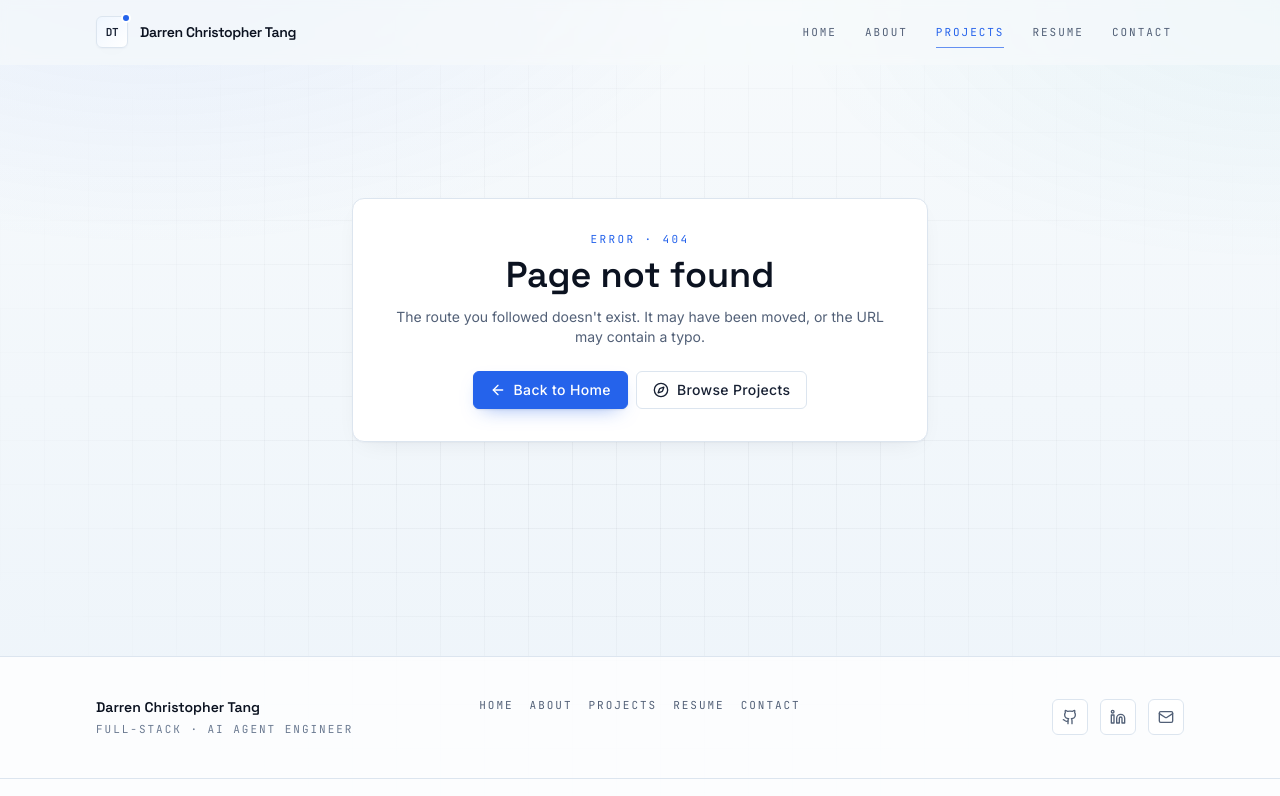
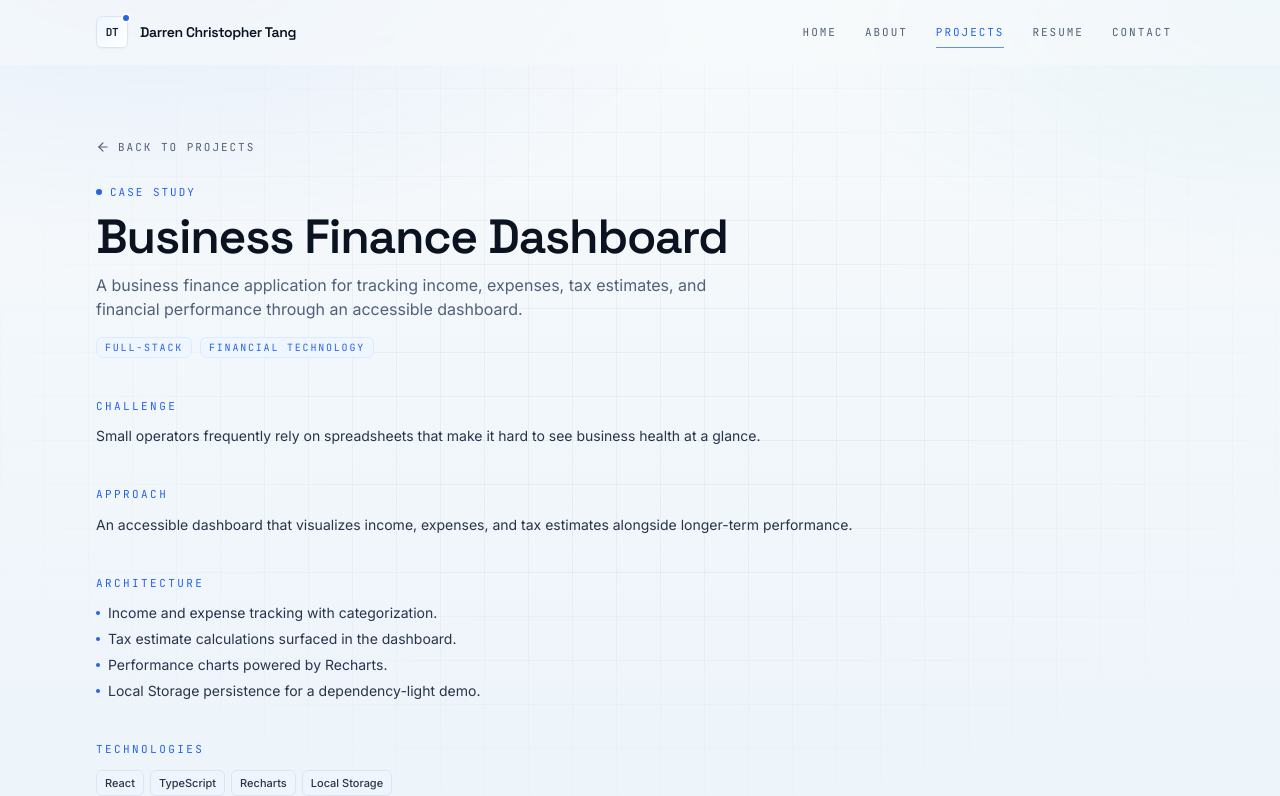
Before and after one commit to tangdarren/portfolio, a React (Vite) app: page /projects/business-finance-dashboard in a window 1280 px wide. Shown: the top 796 px of the page. Built offline with nearby package versions, Linux system fonts and the light colour scheme.

Commit message:
feat: add project case study routes

```diff
--- /dev/null
+++ b/src/pages/ProjectCaseStudyPage.tsx
@@ -0,0 +1,209 @@
+import type { ReactNode } from 'react';
+import { Link, useParams } from 'react-router-dom';
+import { ArrowLeft, ExternalLink, Github } from 'lucide-react';
+
+import PageTransition from '@/components/layout/PageTransition';
+import PageHeader from '@/components/layout/PageHeader';
+import SEO from '@/components/layout/SEO';
+import { getProjectById } from '@/data/projects';
+import NotFoundPage from '@/pages/NotFoundPage';
+
+export default function ProjectCaseStudyPage() {
+  const { projectId } = useParams<{ projectId: string }>();
+  const project = projectId ? getProjectById(projectId) : undefined;
+
+  if (!project) {
+    return <NotFoundPage />;
+  }
+
+  const caseStudy = project.caseStudy;
+  const screenshots = caseStudy?.screenshots ?? project.screenshots;
+
+  return (
+    <PageTransition>
+      <SEO
+        title={`${project.name} | Darren Christopher Tang`}
+        description={project.summary}
+        path={`/projects/${project.id}`}
+      />
+
+      <div className="container-page py-10 sm:py-14">
+        <Link
+          to="/projects"
+          className="inline-flex items-center gap-2 font-mono text-[11px] uppercase tracking-[0.18em] text-mist-300 transition-colors hover:text-accent-cyan"
+        >
+          <ArrowLeft className="h-3.5 w-3.5" />
+          Back to Projects
+        </Link>
+
+        <div className="mt-6">
+          <PageHeader
+            eyebrow="Case Study"
+            title={project.name}
+            description={project.description}
+          />
+        </div>
+
+        <div className="mt-4 flex flex-wrap gap-2">
+          {project.categories.map((category) => (
+            <span
+              key={category}
+              className="rounded-md border border-brand-100 bg-brand-50 px-2 py-0.5 font-mono text-[10px] uppercase tracking-[0.18em] text-accent-cyan"
+            >
+              {category}
+            </span>
+          ))}
+        </div>
+
+        {(project.githubUrl || project.liveUrl) && (
+          <div className="mt-6 flex flex-wrap gap-2">
+            {project.githubUrl && (
+              <a
+                href={project.githubUrl}
+                target="_blank"
+                rel="noreferrer noopener"
+                className="btn-secondary"
+              >
+                <Github className="h-4 w-4" />
+                Repository
+              </a>
+            )}
+            {project.liveUrl && (
+              <a
+                href={project.liveUrl}
+                target="_blank"
+                rel="noreferrer noopener"
+                className="btn-primary"
+              >
+                <ExternalLink className="h-4 w-4" />
+                Live Demo
+              </a>
+            )}
+          </div>
+        )}
+
+        {(caseStudy?.role ||
+          caseStudy?.timeline ||
+          caseStudy?.status) && (
+          <dl className="panel mt-10 grid gap-4 p-5 sm:grid-cols-3">
+            {caseStudy.role && (
+              <div>
+                <dt className="font-mono text-[11px] uppercase tracking-[0.22em] text-accent-cyan">
+                  Role
+                </dt>
+                <dd className="mt-2 text-sm text-mist-200">{caseStudy.role}</dd>
+              </div>
+            )}
+            {caseStudy.timeline && (
+              <div>
+                <dt className="font-mono text-[11px] uppercase tracking-[0.22em] text-accent-cyan">
+                  Timeline
+                </dt>
+                <dd className="mt-2 text-sm text-mist-200">
+                  {caseStudy.timeline}
+                </dd>
+              </div>
+            )}
+            {caseStudy.status && (
+              <div>
+                <dt className="font-mono text-[11px] uppercase tracking-[0.22em] text-accent-cyan">
+                  Status
+                </dt>
+                <dd className="mt-2 text-sm text-mist-200">{caseStudy.status}</dd>
+              </div>
+            )}
+          </dl>
+        )}
+
+        {caseStudy?.challenge && (
+          <CaseSection title="Challenge">{caseStudy.challenge}</CaseSection>
+        )}
+        {caseStudy?.approach && (
+          <CaseSection title="Approach">{caseStudy.approach}</CaseSection>
+        )}
+        {caseStudy?.outcome && (
+          <CaseSection title="Outcome">{caseStudy.outcome}</CaseSection>
+        )}
+
+        {caseStudy?.architecture && caseStudy.architecture.length > 0 && (
+          <CaseSection title="Architecture">
+            <ul className="space-y-1.5">
+              {caseStudy.architecture.map((step) => (
+                <li key={step} className="flex gap-2">
+                  <span
+                    aria-hidden
+                    className="mt-2 inline-block h-1 w-1 shrink-0 rounded-full bg-accent-cyan"
+                  />
+                  <span>{step}</span>
+                </li>
+              ))}
+            </ul>
+          </CaseSection>
+        )}
+
+        {caseStudy?.lessonsLearned && caseStudy.lessonsLearned.length > 0 && (
+          <CaseSection title="Lessons learned">
+            <ul className="space-y-1.5">
+              {caseStudy.lessonsLearned.map((lesson) => (
+                <li key={lesson} className="flex gap-2">
+                  <span
+                    aria-hidden
+                    className="mt-2 inline-block h-1 w-1 shrink-0 rounded-full bg-accent-cyan"
+                  />
+                  <span>{lesson}</span>
+                </li>
+              ))}
+            </ul>
+          </CaseSection>
+        )}
+
+        <CaseSection title="Technologies">
+          <ul className="flex flex-wrap gap-1.5">
+            {project.technologies.map((tech) => (
+              <li key={tech} className="tag">
+                {tech}
+              </li>
+            ))}
+          </ul>
+        </CaseSection>
+
+        {screenshots && screenshots.length > 0 && (
+          <CaseSection title="Screenshots">
+            <div className="grid grid-cols-1 gap-3 sm:grid-cols-2">
+              {screenshots.map((shot) => (
+                <div
+                  key={shot.src}
+                  className="overflow-hidden rounded-md border border-ink-600 bg-ink-800/70"
+                >
+                  <img
+                    src={shot.src}
+                    alt={shot.alt}
+                    loading="lazy"
+                    className="h-auto w-full object-cover"
+                  />
+                </div>
+              ))}
+            </div>
+          </CaseSection>
+        )}
+      </div>
+    </PageTransition>
+  );
+}
+
+function CaseSection({
+  title,
+  children,
+}: {
+  title: string;
+  children: ReactNode;
+}) {
+  return (
+    <section className="mt-10">
+      <h2 className="font-mono text-[11px] uppercase tracking-[0.22em] text-accent-cyan">
+        {title}
+      </h2>
+      <div className="mt-3 text-sm text-mist-200">{children}</div>
+    </section>
+  );
+}
--- a/src/routes/AppRouter.tsx
+++ b/src/routes/AppRouter.tsx
@@ -8,6 +8,7 @@ import ScrollToTop from '@/components/layout/ScrollToTop';
 const HomePage = lazy(() => import('@/pages/HomePage'));
 const AboutPage = lazy(() => import('@/pages/AboutPage'));
 const ProjectsPage = lazy(() => import('@/pages/ProjectsPage'));
+const ProjectCaseStudyPage = lazy(() => import('@/pages/ProjectCaseStudyPage'));
 const ResumePage = lazy(() => import('@/pages/ResumePage'));
 const ContactPage = lazy(() => import('@/pages/ContactPage'));
 const NotFoundPage = lazy(() => import('@/pages/NotFoundPage'));
@@ -38,6 +39,7 @@ export default function AppRouter() {
             <Route path="/" element={<HomePage />} />
             <Route path="/about" element={<AboutPage />} />
             <Route path="/projects" element={<ProjectsPage />} />
+            <Route path="/projects/:projectId" element={<ProjectCaseStudyPage />} />
             <Route path="/resume" element={<ResumePage />} />
             <Route path="/contact" element={<ContactPage />} />
             <Route path="*" element={<NotFoundPage />} />
```
